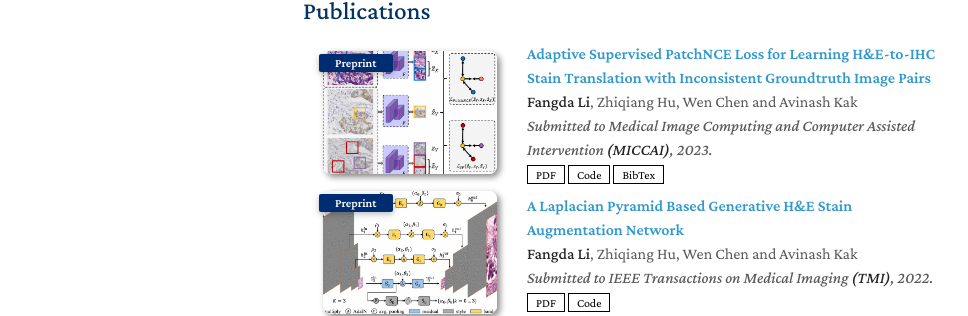
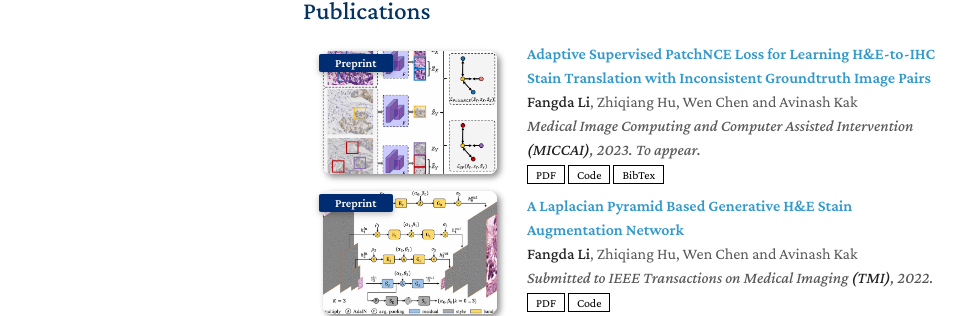
Before and after one commit to lifangda01/lifangda01.github.io, a Jekyll site: the page built from index.md, in a window 1280 px wide and 900 px high. Shown: the part 421-737 px from the top of the window, without its empty margins (167-1135 px from the left). Built offline with Jekyll 4.4.1, drawn with Linux system fonts in a browser that asks for light colours; nearby versions of some CDN libraries; a style sheet for code colours, icons or effects is not loaded; our own code applies the rules of GitHub Pages for plain Markdown files.

Commit message:
jun update

```diff
--- a/_includes/publications.md
+++ b/_includes/publications.md
@@ -14,7 +14,7 @@
   <div class="col-sm-9" style="position: relative;padding-right: 15px;padding-left: 20px;">
     <div class="title"><a href="https://arxiv.org/abs/2303.06193">Adaptive Supervised PatchNCE Loss for Learning H&E-to-IHC Stain Translation with Inconsistent Groundtruth Image Pairs</a></div>
     <div class="author"><strong>Fangda Li</strong>, Zhiqiang Hu, Wen Chen and Avinash Kak</div>
-    <div class="periodical"><em>Submitted to Medical Image Computing and Computer Assisted Intervention <strong>(MICCAI)</strong>, 2023.</em></div>
+    <div class="periodical"><em>Medical Image Computing and Computer Assisted Intervention <strong>(MICCAI)</strong>, 2023. To appear.</em></div>
     <div class="links">
       <a href="https://arxiv.org/abs/2303.06193" class="btn btn-sm z-depth-0" role="button" target="_blank" style="font-size:12px;">PDF</a>
       <a href="https://github.com/lifangda01/AdaptiveSupervisedPatchNCE" class="btn btn-sm z-depth-0" role="button" target="_blank" style="font-size:12px;">Code</a>
```
